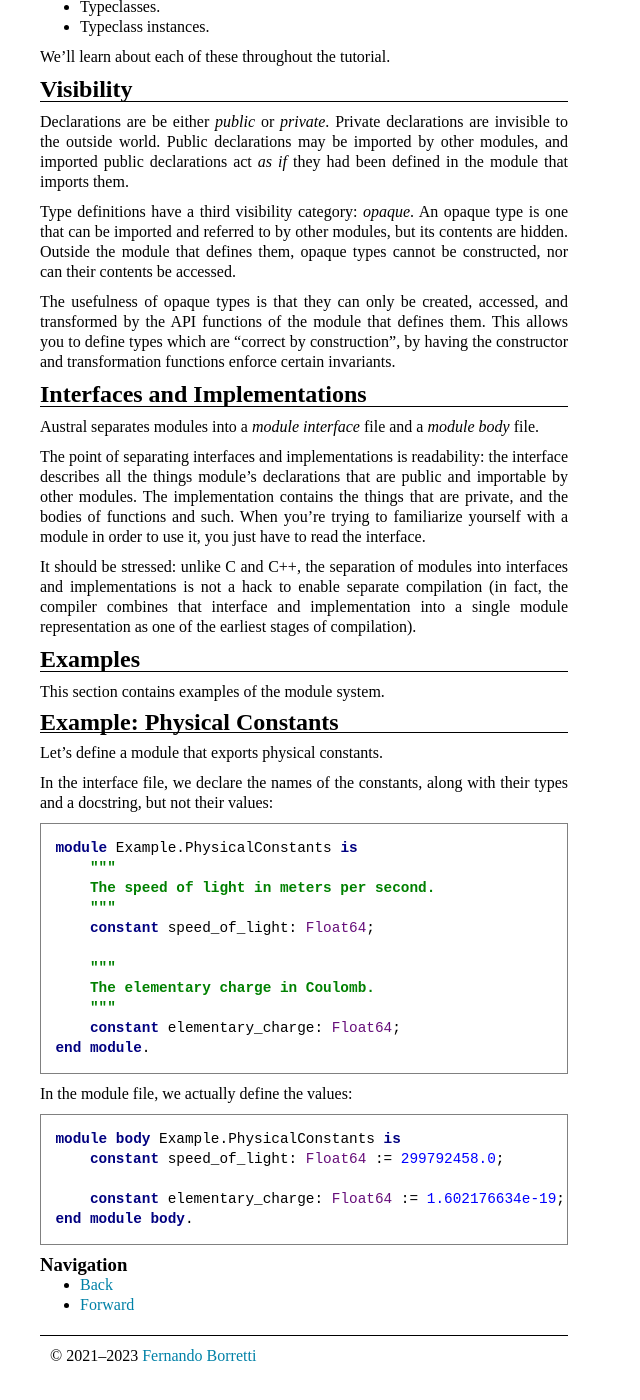
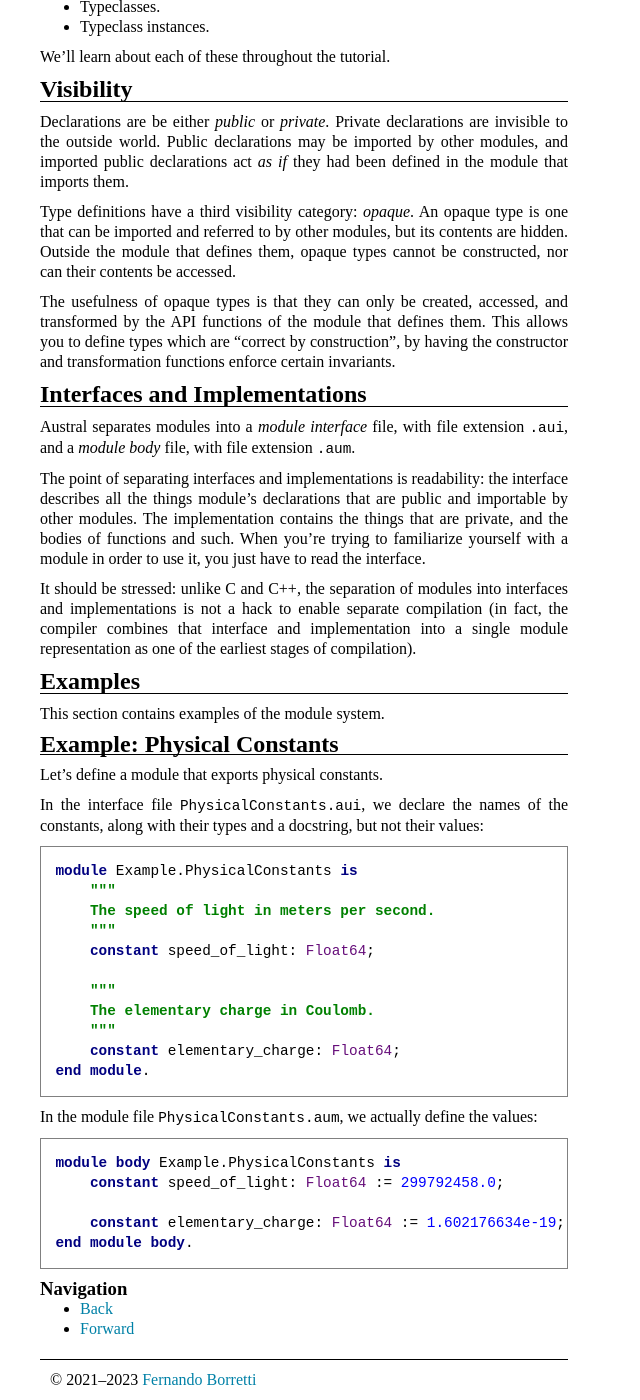
Before and after one commit to austral/austral.github.io, a Jekyll site: the page built from tutorial/modules.md, in a window 1280 px wide and 1400 px high, scrolled down 586 px. Shown: the whole window, without its empty margins (0-640 px from the left). Built offline with Jekyll 4.4.1, drawn with Linux system fonts in a browser that asks for light colours; before the commit the page ends 1962 px from its top, so only the background shows below that.

Commit message:
Give file extensions of interfaces/implementations

````diff
--- a/tutorial/modules.md
+++ b/tutorial/modules.md
@@ -52,8 +52,8 @@ constructor and transformation functions enforce certain invariants.
 
 # Interfaces and Implementations
 
-Austral separates modules into a _module interface_ file and a _module body_
-file.
+Austral separates modules into a _module interface_ file, with file extension
+`.aui`, and a _module body_ file, with file extension `.aum`.
 
 The point of separating interfaces and implementations is readability: the
 interface describes all the things module's declarations that are public and
@@ -75,8 +75,8 @@ This section contains examples of the module system.
 
 Let's define a module that exports physical constants.
 
-In the interface file, we declare the names of the constants, along with their
-types and a docstring, but not their values:
+In the interface file `PhysicalConstants.aui`, we declare the names of the
+constants, along with their types and a docstring, but not their values:
 
 ```austral
 module Example.PhysicalConstants is
@@ -92,7 +92,7 @@ module Example.PhysicalConstants is
 end module.
 ```
 
-In the module file, we actually define the values:
+In the module file `PhysicalConstants.aum`, we actually define the values:
 
 ```austral
 module body Example.PhysicalConstants is
````
